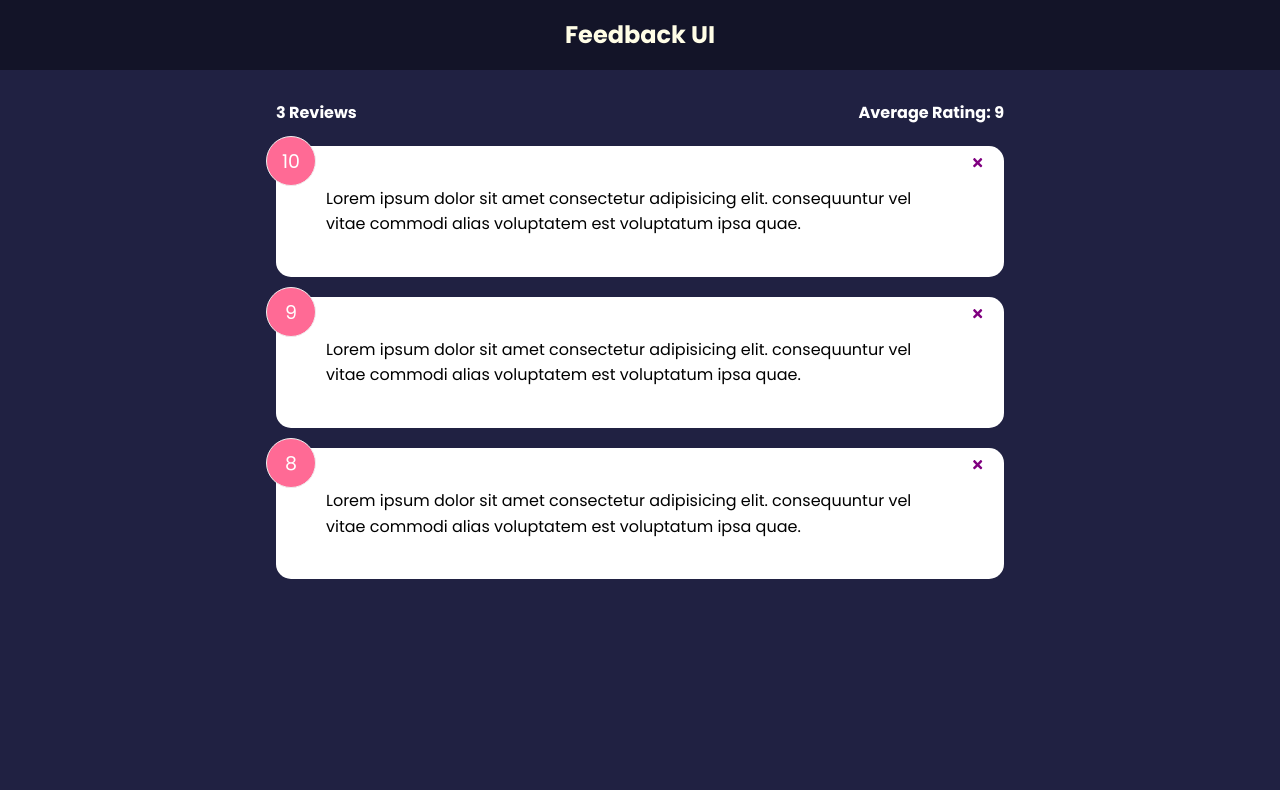
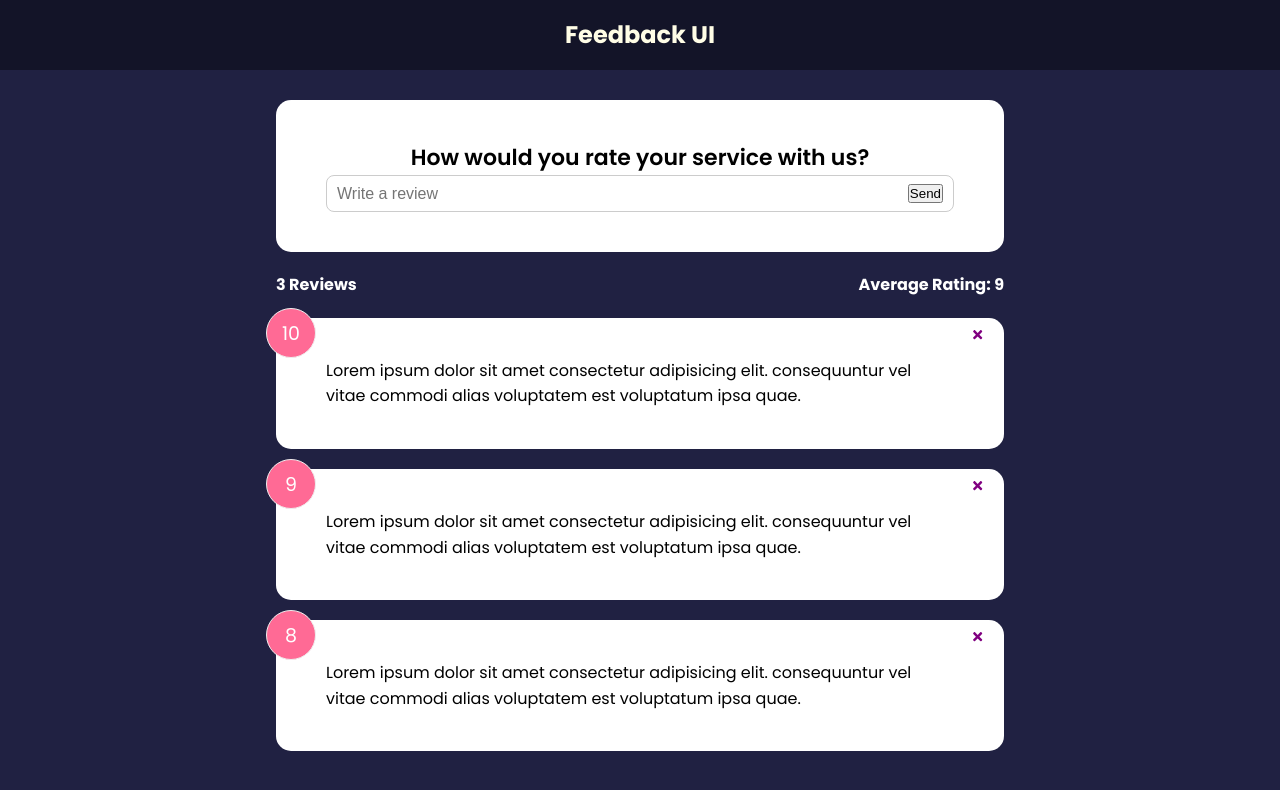
Before and after one commit to anita-brown/create-react-app-lambda, a React (Create React App) app in the folder feedback-app/: page / in a window 1280 px wide. Shown: the top 790 px of the page. Built offline with nearby package versions, Linux system fonts and the light colour scheme.

Commit message:
add buttoncomponent

```diff
--- a/feedback-app/src/App.js
+++ b/feedback-app/src/App.js
@@ -3,6 +3,7 @@
 import FeedbackList from './components/FeedbackList'
 import FeedbackData from './data/FeedbackData'
 import FeedbackStats from './components/FeedbackStats'
+import FeedbackForm from './components/FeedbackForm'
 
 
 function App() {
@@ -18,7 +19,8 @@
         <>
             <Header />
             <div className='container'>
-                <FeedbackStats feedback={feedback}/>
+                <FeedbackForm/>
+                <FeedbackStats feedback={feedback} />
                 <FeedbackList feedback={feedback}
                 handleDelete={deleteFeedback}/>
 
--- /dev/null
+++ b/feedback-app/src/components/FeedbackForm.jsx
@@ -0,0 +1,32 @@
+import { useState } from "react"
+import Card from "./shared/Card"
+
+
+function FeedbackForm() {
+    const [text, setText] = useState('')
+    const handleTextChange = (e) => {
+        setText(e.target.value)
+    }
+
+    return (
+
+    <Card>
+            <form>
+                <h2>How would you rate your service with us?</h2>
+                {/* @todo - rating select component */}
+                <div className="input-group">
+                    <input onChange = {handleTextChange} type='text' placeholder="Write a review" value={text} />
+                    <button type="submit">Send</button>
+                </div>
+
+        </form>
+
+    </Card>
+    )
+
+
+
+
+}
+
+export default FeedbackForm
```
Also changed, not shown: feedback-app/src/components/shared/Button.jsx (added, +20 -0 lines).
